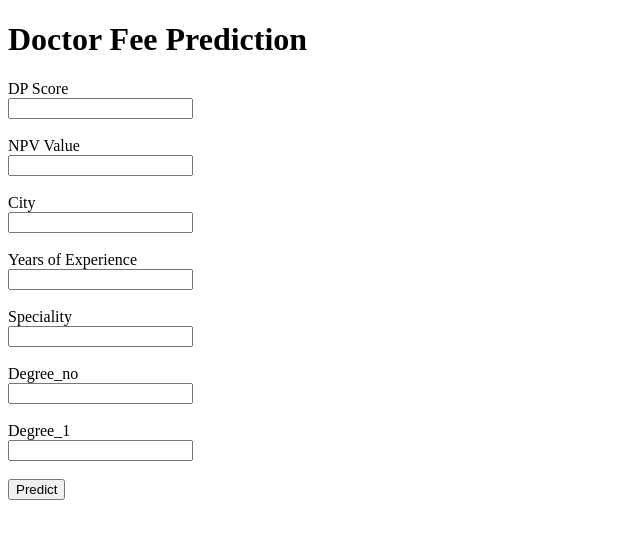
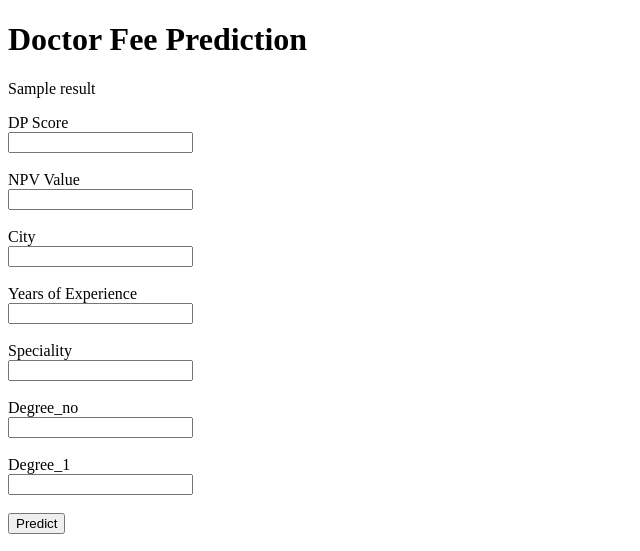
Before and after one commit to shashank297/Doctor-Fee-Prediction, a Flask app: template templates/index.html in a window 1280 px wide. Shown: the top 551 px of the page, without its empty margins (0-640 px from the left). Run offline with Flask 2, Linux system fonts and the light colour scheme; the template is opened without the code that fills it: most values are stand-ins (such as "Sample title", 1, 10 or a date in 2020); parts of the project's set-up code (start-up, migrations or seed data) failed here and were passed over.

Commit message:
including all the file

```diff
--- a/templates/index.html
+++ b/templates/index.html
@@ -7,6 +7,9 @@
 <body>
 
     <h1>Doctor Fee Prediction</h1>
+    {% if result %}
+        <p>{{ result }}</p>
+    {% endif %}
 
     <form method="post" action="/predict">
         <label>DP Score</label><br>
```
